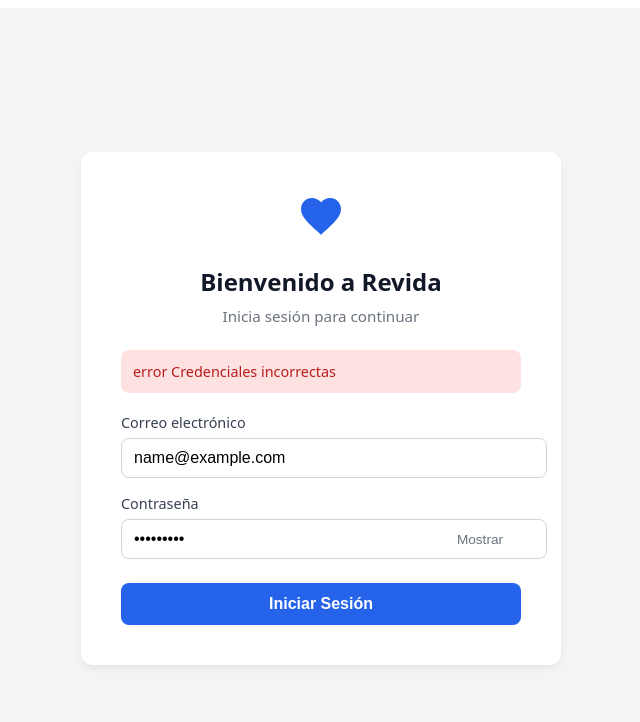
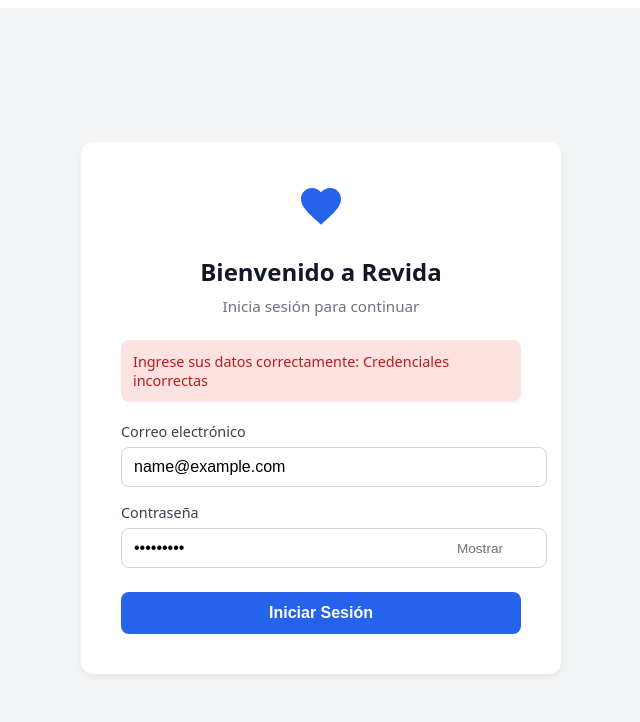
Before and after one commit to MigueleArt/REVIDA, a Next.js app in the folder frontend/: page /auth/login in a window 1280 px wide. Both pictures are taken after typing "name@example.com", "Sample123" into the empty fields and a click on the button "Iniciar Sesión". Shown: the top 722 px of the page, without its empty margins (319-959 px from the left). Built offline with nearby package versions, Linux system fonts and the light colour scheme.

Commit message:
Feature: login

```diff
--- a/frontend/src/app/auth/login/page.jsx
+++ b/frontend/src/app/auth/login/page.jsx
@@ -88,7 +88,7 @@
             backgroundColor: '#FEE2E2', color: '#B91C1C',
             padding: '12px', borderRadius: '8px', marginBottom: '20px', fontSize: '0.9rem', textAlign: 'left'
           }}>
-            error {error}
+            Ingrese sus datos correctamente: {error}
           </div>
         )}
 
```
